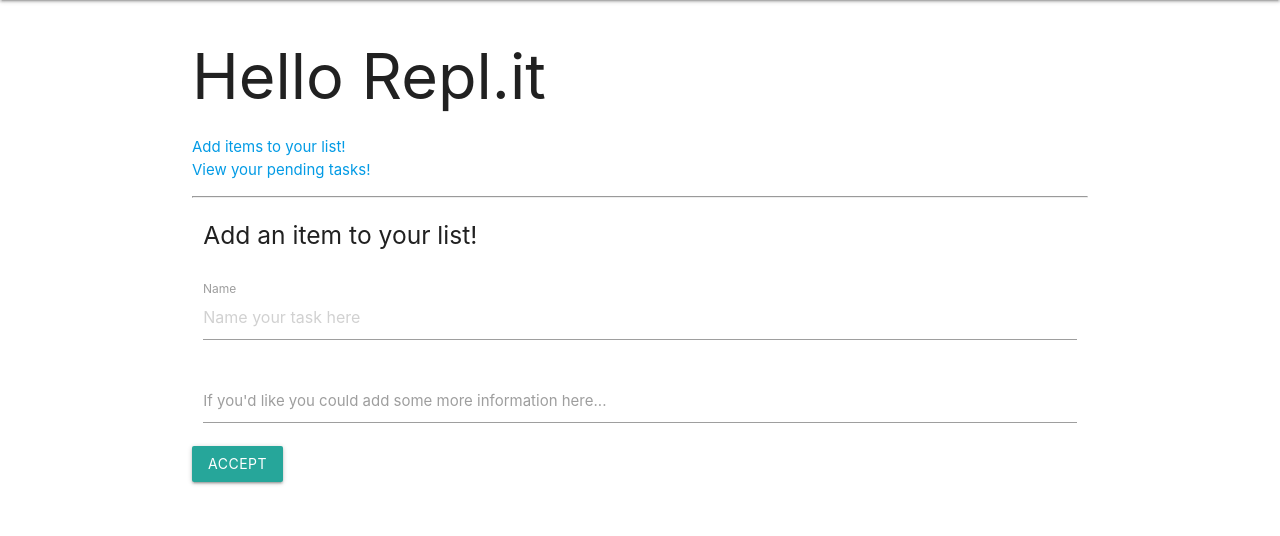
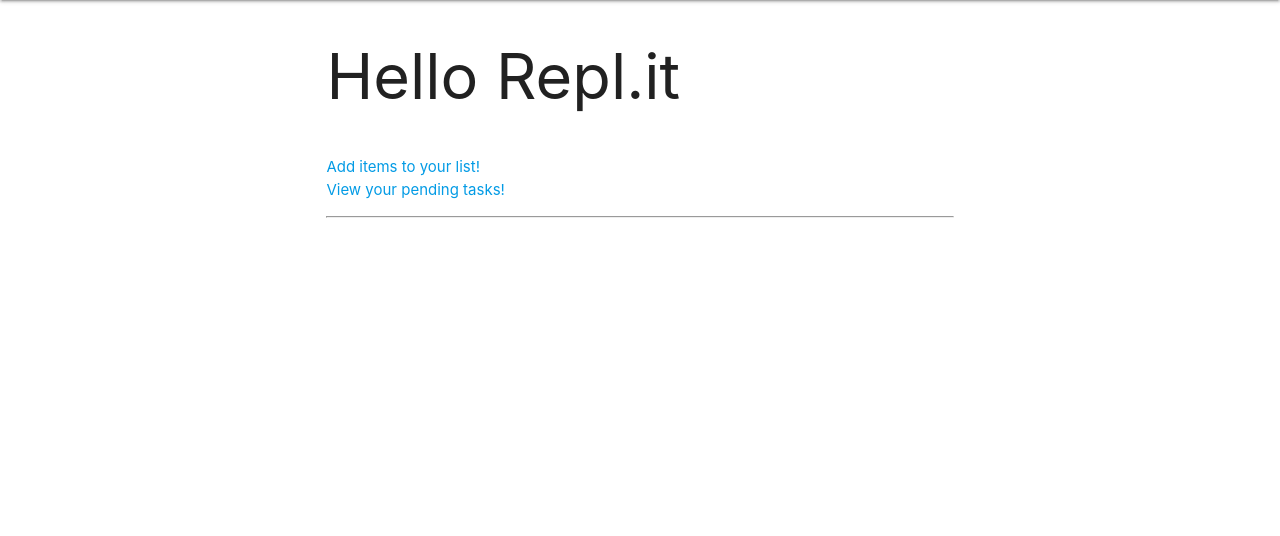
Before and after one commit to alicsan/todoapp, a Django app: page /main/ in a window 1280 px wide. Shown: the part 64-600 px from the top of the page. Run offline with Django 3.2, Linux system fonts and the light colour scheme.

Commit message:
fixing up forms

```diff
--- a/todo/main/templates/main/index.html
+++ b/todo/main/templates/main/index.html
@@ -1,37 +1,15 @@
 {% extends 'base.html' %}
 
 {% block content %}
-
+<div class="container">
+  <div class="row">
     <h1>Hello Repl.it</h1>
+  </div>
     <ul>
-        <li><a href="{% url 'Add' %}">Add items to your list!</a></li>
+        <li><a href="{% url 'addView' %}">Add items to your list!</a></li>
         <li><a href="{% url 'View' %}">View your pending tasks!</a></li>
     </ul>
     <hr>
-
-    <div class="row">
-        <div class="col">
-            <h5>Add an item to your list!</h5>
-        </div>
-    </div>
-    <div class="row">
-        <form class="col s12" action="add_todo/" method="post">{% csrf_token %}
-          <div class="row">
-            <div class="input-field col s12">
-              <input placeholder="Name your task here" name="name" type="text" class="validate">
-              <label for="name">Name</label>
-            </div>
-            <div class="input-field col s12">
-                <textarea name="alt" id="" cols="30" rows="10" class="materialize-textarea"></textarea>
-                <label for="alt">If you'd like you could add some more information here...</label>
-              </div>
-            <div class="row">
-                <div class="col s12">
-                    <button type="submit"  class="btn waves-effect waves-light" >Accept</button>
-                </div>
-            </div>
-        </form>
-      </div>
-    </div>
+</div>
 
 {% endblock content %}
--- a/todo/main/urls.py
+++ b/todo/main/urls.py
@@ -5,5 +5,6 @@
     path('',views.home, name="Home"),
     path('v/',views.v,name="View"),
     path('c/',views.create,name="Create"),
+    path('add/',views.create,name="addView"),
     path('add_todo/',views.add_todo,name="Add"),
 ]
--- a/todo/main/views.py
+++ b/todo/main/views.py
@@ -2,6 +2,7 @@
 from django.utils import timezone
 from django.views.decorators.csrf import csrf_exempt
 from .models import Todo
+from .forms import Todo_form
 
 # Create your views here.
 def home(request):
@@ -14,6 +15,11 @@
 def create(request):
     return render(request,'main/add.html')
 
+def add(request):
+    form = Todo_form()
+    context = {'formulario':form}
+    return render(request,'main/add.html',context)
+
 @csrf_exempt
 def add_todo(request):
     content = request.POST['name']
```
Also changed, not shown: todo/main/forms.py (added, +7 -0 lines), todo/main/templates/main/add.html (+32 -0 lines).
